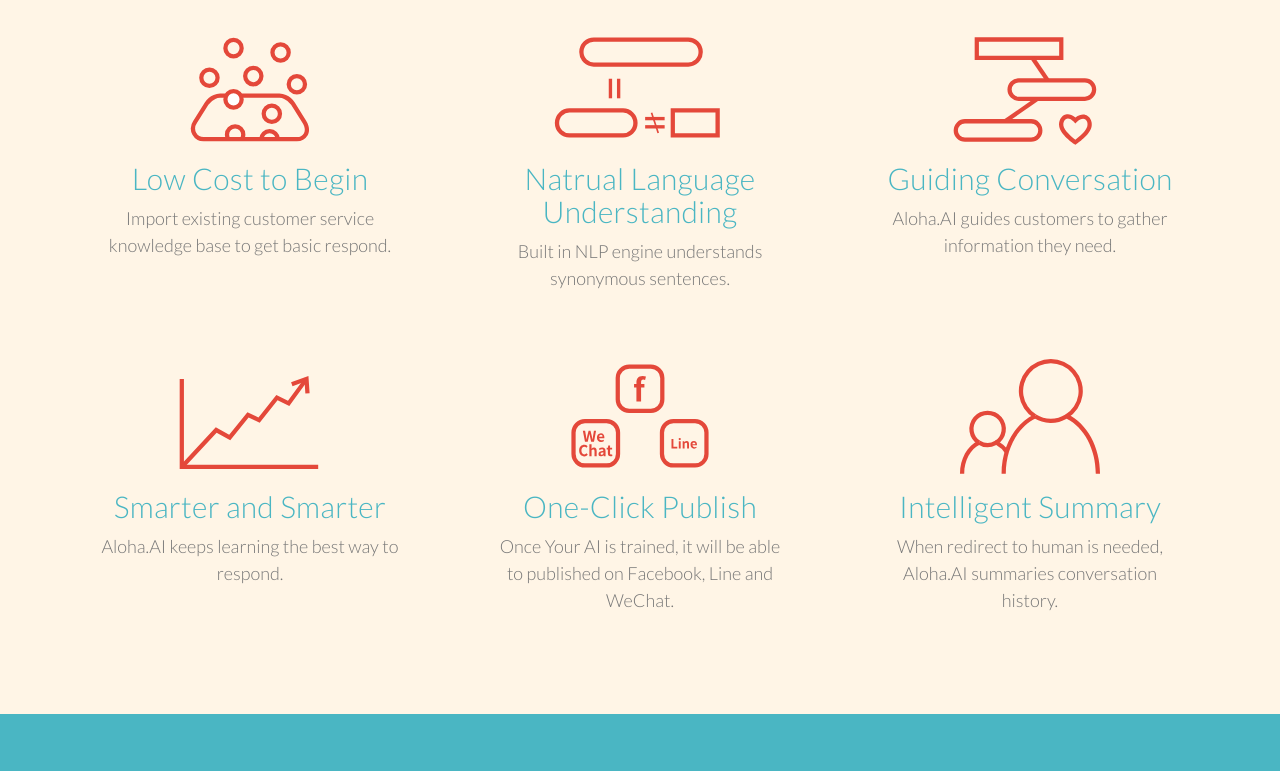
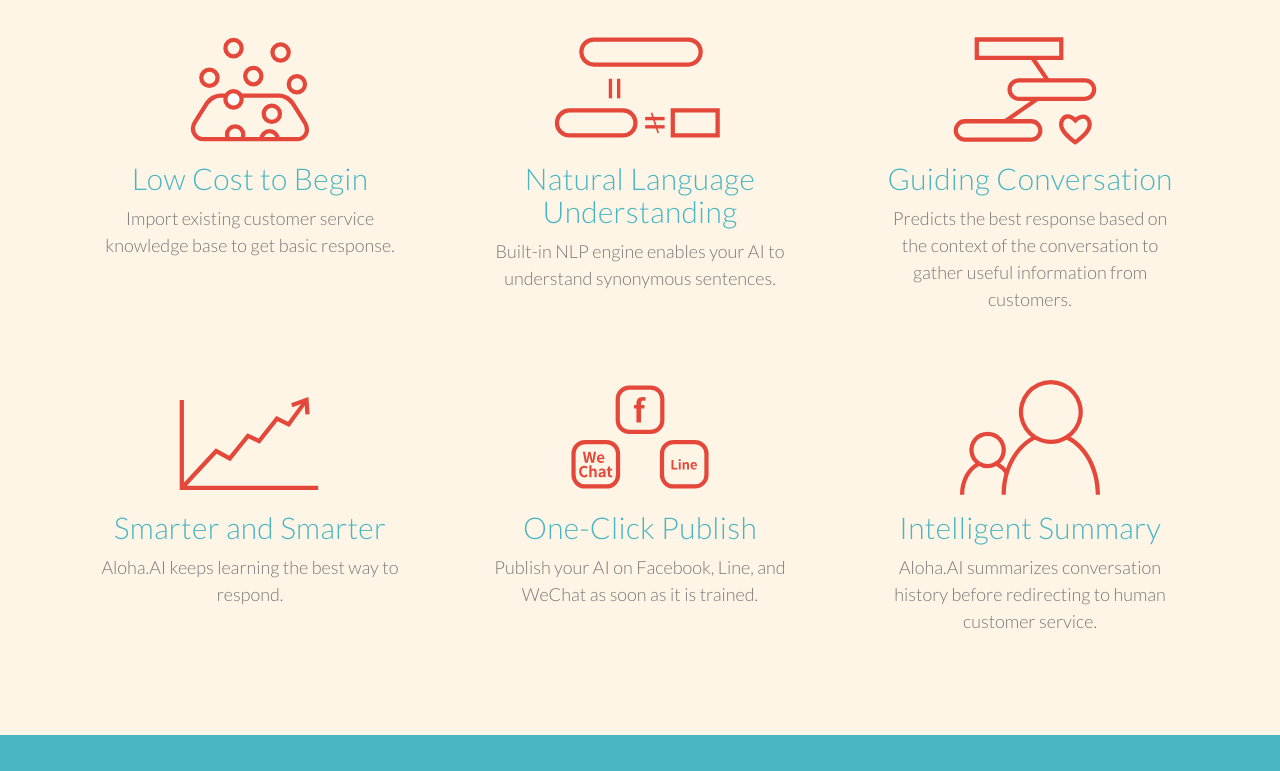
Before and after one commit to AlohaAI/AlohaAI.github.io, a plain HTML site: page index.html in a window 1280 px wide. Shown: the part 1973-2744 px from the top of the page. Drawn offline with nearby package versions, Linux system fonts and the light colour scheme.

Commit message:
fix wording

```diff
--- a/index.html
+++ b/index.html
@@ -82,7 +82,7 @@
         <div class="col-sm-6">
           <div class="header-content">
             <div class="header-content-inner">
-              <h1 class="product-tagline">Engage Your Customers Everywhere, Everytime.</h1>
+              <h1 class="product-tagline">Engage Your Customers Everywhere, Anytime.</h1>
               <a href="mailto:service@yoctol.com?subject=Apply for Aloha.AI closed beta program" class="btn btn-outline btn-xl page-scroll">Apply for Closed Beta</a>
             </div>
           </div>
@@ -111,7 +111,7 @@
       <div class="row">
         <div class="col-md-12 col-md-offset-0">
           <div class="section-heading">
-            <h2 style="color:white;">Emotion Connections Begin with <br>Sweet Conversations!</h2>
+            <h2 style="color:white;">Emotional Connection Begins with <br>Sweet Conversations!</h2>
           </div>
         </div>
       </div>
@@ -149,15 +149,15 @@
 
             <img src="img2/FeatureIcon-01.svg" style="width:60%;margin-bottom:-30px;">
             <h3>Low Cost to Begin</h3>
-            <p class="text-muted">Import existing customer service knowledge base to get basic respond.</p>
+            <p class="text-muted">Import existing customer service knowledge base to get basic response.</p>
           </div>
         </div>
 
         <div class="col-md-4">
           <div class="feature-item">
             <img src="img2/FeatureIcon-02.svg" style="width:60%;margin-bottom:-30px;">
-            <h3>Natrual Language Understanding</h3>
-            <p class="text-muted">Built in NLP engine understands synonymous sentences.</p>
+            <h3>Natural Language Understanding</h3>
+            <p class="text-muted">Built-in NLP engine enables your AI to understand synonymous sentences.</p>
           </div>
         </div>
 
@@ -165,7 +165,7 @@
           <div class="feature-item">
             <img src="img2/FeatureIcon-03.svg" style="width:60%;margin-bottom:-30px;">
             <h3>Guiding Conversation</h3>
-            <p class="text-muted">Aloha.AI guides customers to gather information they need.</p>
+            <p class="text-muted">Predicts the best response based on the context of the conversation to gather useful information from customers.</p>
           </div>
         </div>
 
@@ -184,7 +184,7 @@
           <div class="feature-item">
             <img src="img2/FeatureIcon-05.svg" style="width:60%;margin-bottom:-30px;">
             <h3>One-Click Publish</h3>
-            <p class="text-muted">Once Your AI is trained, it will be able to published on Facebook, Line and WeChat.</p>
+            <p class="text-muted">Publish your AI on Facebook, Line, and WeChat as soon as it is trained.</p>
           </div>
         </div>
 
@@ -192,7 +192,7 @@
           <div class="feature-item">
             <img src="img2/FeatureIcon-06.svg" style="width:60%;margin-bottom:-30px;">
             <h3>Intelligent Summary</h3>
-            <p class="text-muted">When redirect to human is needed, Aloha.AI summaries conversation history.</p>
+            <p class="text-muted">Aloha.AI summarizes conversation history before redirecting to human customer service.</p>
           </div>
         </div>
       </div>
```
